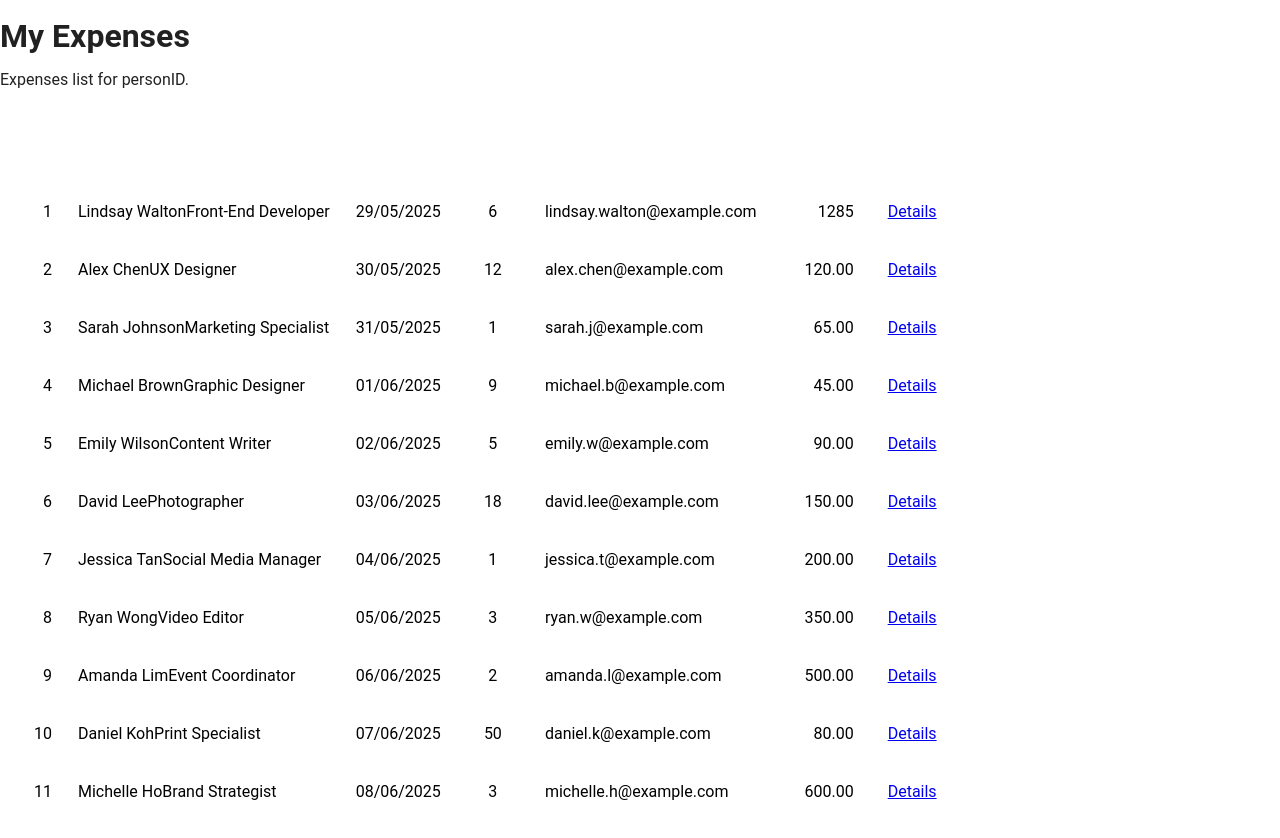
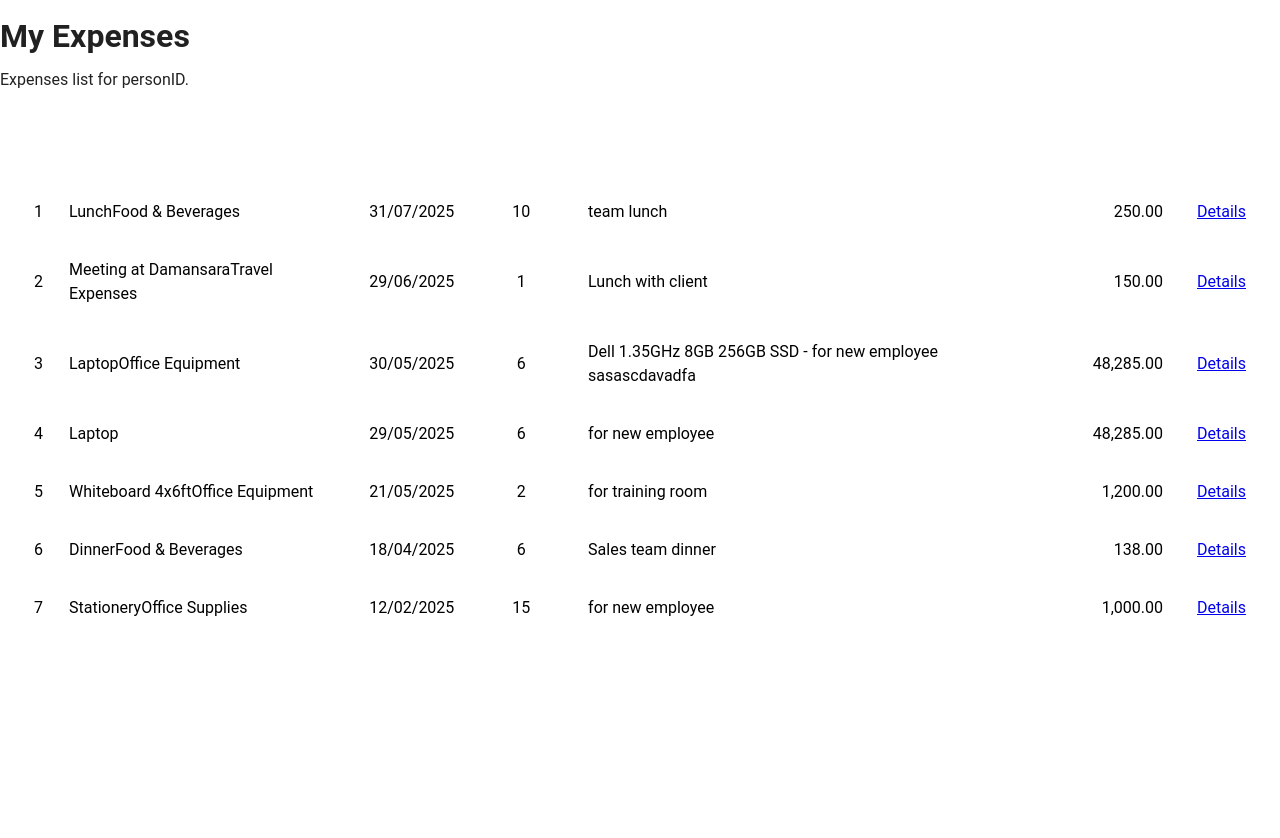
Before and after one commit to leongjs98/claimsy, a Vue app: page /employee/claim/all in a window 1280 px wide. Shown: the part 340-1178 px from the top of the page. After the commit the page ends 1098 px from the top, so only its background shows below. Built offline with nearby package versions, Linux system fonts and the light colour scheme.

Commit message:
changes to "src/pages/employee/claim/all.vue"
edit table, add sorting function

```diff
--- a/src/pages/employee/claim/all.vue
+++ b/src/pages/employee/claim/all.vue
@@ -8,59 +8,50 @@
         </p>
       </div>
     </div>
-    <div class="mt-8 flow-root px-4 sm:px-6 lg:px-8">
+    <div class="mt-8 flow-root px-4 sm:px-8 lg:px-14">
       <div class="-mx-4 -my-2 sm:-mx-6 lg:-mx-8">
         <div class="min-w-full py-2 align-middle sm:px-6 lg:px-8">
           <div class="shadow-sm ring-1 ring-black/5 sm:rounded-lg">
             <table class="min-w-full divide-y divide-gray-300 bg-gray-100 drop-shadow-md">
               <thead class="bg-theme-300 text-white">
                 <tr>
-                  <th
-                    scope="col"
-                    class="rounded-tl-lg py-3 pr-3.5 pl-4 text-right text-sm font-semibold sm:pl-6"
-                  >
-                    #
+                  <th class="rounded-tl-lg py-3 pr-3.5 pl-4 text-right text-sm font-semibold sm:pl-6">#</th>
+                  <th class="py-3.5 pr-3 pl-3.5 text-left text-sm font-semibold">
+                    Category
+                    <button @click="setSort('Category')" class="ml-1 text-xs">
+                      <span v-if="sortKey === 'Category'">{{ sortAsc ? '▲' : '▼' }}</span>
+                      <span v-else>⇅</span>
+                    </button>
                   </th>
-                  <th
-                    scope="col"
-                    class="py-3.5 pr-3 pl-3.5 text-left text-sm font-semibold"
-                  >
-                    Category
+                  <th class="w-fit px-3 py-3.5 text-center text-sm font-semibold">
+                    Date
+                    <button @click="setSort('Date')" class="ml-1 text-xs">
+                      <span v-if="sortKey === 'Date'">{{ sortAsc ? '▲' : '▼' }}</span>
+                      <span v-else>⇅</span>
+                    </button>
                   </th>
-                  <th
-                    scope="col"
-                    class="w-fit px-3 py-3.5 text-left text-sm font-semibold"
-                  >
-                    Date
+                  <th class="px-3 py-3.5 text-center text-sm font-semibold">
+                    Quantity
+                    <button @click="setSort('Item')" class="ml-1 text-xs">
+                      <span v-if="sortKey === 'Item'">{{ sortAsc ? '▲' : '▼' }}</span>
+                      <span v-else>⇅</span>
+                    </button>
                   </th>
-                  <th
-                    scope="col"
-                    class="px-3 py-3.5 text-center text-sm font-semibold"
-                  >
-                    Item(s)
+                  <th class="px-3 py-3.5 text-left text-sm font-semibold w-48">Remark</th>
+                  <th class="px-3 py-3.5 text-right text-sm font-semibold">
+                    Total (RM)
+                    <button @click="setSort('Total')" class="ml-1 text-xs">
+                      <span v-if="sortKey === 'Total'">{{ sortAsc ? '▲' : '▼' }}</span>
+                      <span v-else>⇅</span>
+                    </button>
                   </th>
-                  <th
-                    scope="col"
-                    class="px-3 py-3.5 text-left text-sm font-semibold"
-                  >
-                    Remark
-                  </th>
-                  <th
-                    scope="col"
-                    class="px-3 py-3.5 text-right text-sm font-semibold"
-                  >
-                    Total (RM)
-                  </th>
-                  <th
-                    scope="col"
-                    class="rounded-tr-lg px-3 py-3.5 text-center text-sm font-semibold"
-                  ></th>
+                  <th class="px-3 py-3.5 text-center text-sm font-semibold w-48">Action</th>
                 </tr>
               </thead>
               <tbody class="divide-y divide-gray-200 bg-white">
                 <tr
-                  v-for="(person, index) in people"
-                  :key="person.email"
+                  v-for="(product, index) in sortedExpenses"
+                  :key="product.Name"
                   class="shadow-md"
                 >
                   <td
@@ -72,34 +63,34 @@
                   <td class="px-3 py-4 text-sm whitespace-nowrap text-gray-500">
                     <div class="flex flex-col">
                       <span class="font-medium text-gray-900">{{
-                        person.Name
+                        product.Name
                       }}</span>
                       <span class="text-xs text-gray-500">{{
-                        person.title
+                        product.Category
                       }}</span>
                     </div>
                   </td>
-                  <td class="px-3 py-4 text-sm whitespace-nowrap text-gray-500">
-                    {{ person.Date }}
+                  <td class="px-3 py-4 text-center text-sm whitespace-nowrap text-gray-500">
+                    {{ product.Date }}
                   </td>
                   <td
                     class="px-3 py-4 text-center text-sm whitespace-nowrap text-gray-500"
                   >
-                    {{ person.item }}
+                    {{ product.Item }}
                   </td>
-                  <td
-                    class="w-fit px-3 py-4 text-sm whitespace-nowrap text-gray-500"
-                  >
-                    {{ person.email }}
+                  <td class="px-3 py-4 text-sm text-gray-500 w-32">
+                    <span class="block w-48 truncate overflow-hidden text-ellipsis">
+                      {{ product.Remark }}
+                    </span>
                   </td>
 
                   <td
                     class="px-4 py-4 text-right text-sm whitespace-nowrap text-gray-500"
                   >
-                    {{ person.Total }}
+                    {{ product.Total }}
                   </td>
                   <td
-                    class="px-4 py-4 text-right text-sm whitespace-nowrap text-theme-300"
+                    class="px-4 py-4 text-center text-sm whitespace-nowrap text-theme-300"
                   >
                     <RouterLink class="hover:underline" to="#"
                       >Details</RouterLink
@@ -121,106 +112,103 @@
 
 <script setup>
   // will be connecting to the database later
+import { ref, computed } from 'vue'
 
-  const people = [
+const sortKey = ref('Date')
+const sortAsc = ref(false)
+
+const expenses = [
     {
-      ID: "GMD2039",
-      Name: "Lindsay Walton",
-      title: "Front-End Developer",
-      email: "lindsay.walton@example.com",
-      item: "6",
-      Date: "29/05/2025",
-      Total: 1285.00,
+      Name: "Laptop",
+      Category: "Office Equipment",
+      Date: "30/05/2025",
+      Item: "6",
+      Remark: "Dell 1.35GHz 8GB 256GB SSD - for new employee sasascdavadfa",
+      Total: "48,285.00",
     },
     {
-      ID: "GMD2040",
-      Name: "Alex Chen",
-      title: "UX Designer",
-      email: "alex.chen@example.com",
-      item: "12",
-      Date: "30/05/2025",
-      Total: "120.00",
+      Name: "Whiteboard 4x6ft",
+      Category: "Office Equipment",
+      Date: "21/05/2025",
+      Item: "2",
+      Remark: "for training room",
+      Total: "1,200.00",
     },
     {
-      ID: "GMD2041",
-      Name: "Sarah Johnson",
-      title: "Marketing Specialist",
-      email: "sarah.j@example.com",
-      item: "1",
-      Date: "31/05/2025",
-      Total: "65.00",
-    },
-    {
-      ID: "GMD2042",
-      Name: "Michael Brown",
-      title: "Graphic Designer",
-      email: "michael.b@example.com",
-      item: "9",
-      Date: "01/06/2025",
-      Total: "45.00",
-    },
-    {
-      ID: "GMD2043",
-      Name: "Emily Wilson",
-      title: "Content Writer",
-      email: "emily.w@example.com",
-      item: "5",
-      Date: "02/06/2025",
-      Total: "90.00",
-    },
-    {
-      ID: "GMD2044",
-      Name: "David Lee",
-      title: "Photographer",
-      email: "david.lee@example.com",
-      item: "18",
-      Date: "03/06/2025",
+      Name: "Meeting at Damansara",
+      Category: "Travel Expenses",
+      Date: "29/06/2025",
+      Item: "1",
+      Remark: "Lunch with client",
       Total: "150.00",
     },
     {
-      ID: "GMD2045",
-      Name: "Jessica Tan",
-      title: "Social Media Manager",
-      email: "jessica.t@example.com",
-      item: "1",
-      Date: "04/06/2025",
-      Total: "200.00",
+      Name: "Lunch",
+      Category: "Food & Beverages",
+      Date: "31/07/2025",
+      Item: "10",
+      Remark: "team lunch",
+      Total: "250.00",
     },
     {
-      ID: "GMD2046",
-      Name: "Ryan Wong",
-      title: "Video Editor",
-      email: "ryan.w@example.com",
-      item: "3",
-      Date: "05/06/2025",
-      Total: "350.00",
+      Name: "Dinner",
+      Category: "Food & Beverages",
+      Date: "18/04/2025",
+      Item: "6",
+      Remark: "Sales team dinner",
+      Total: "138.00",
     },
     {
-      ID: "GMD2047",
-      Name: "Amanda Lim",
-      title: "Event Coordinator",
-      email: "amanda.l@example.com",
-      item: "2",
-      Date: "06/06/2025",
-      Total: "500.00",
+      Name: "Stationery",
+      Category: "Office Supplies",
+      Date: "12/02/2025",
+      Item: "15",
+      Remark: "for new employee",
+      Total: "1,000.00",
     },
     {
-      ID: "GMD2048",
-      Name: "Daniel Koh",
-      title: "Print Specialist",
-      email: "daniel.k@example.com",
-      item: "50",
-      Date: "07/06/2025",
-      Total: "80.00",
+      Category: "Laptop",
+      Date: "29/05/2025",
+      Item: "6",
+      Remark: "for new employee",
+      Total: "48,285.00",
     },
-    {
-      ID: "GMD2049",
-      Name: "Michelle Ho",
-      title: "Brand Strategist",
-      email: "michelle.h@example.com",
-      item: "3",
-      Date: "08/06/2025",
-      Total: "600.00",
-    },
+
   ];
+
+//sort by date in descending order (default)
+  function parseDate(dateStr) {
+  // Converts "DD/MM/YYYY" to a Date object
+  const [day, month, year] = dateStr.split('/')
+  return new Date(`${year}-${month}-${day}`)
+}
+
+function getValue(item, key) {
+  if (key === 'Date') return parseDate(item.Date)
+  if (key === 'Total') return Number(item.Total.replace(/,/g, ''))
+  if (key === 'Item') return Number(item.Item)
+  if (key === 'Category') return item.Category || ''
+  if (key === 'Name') return item.Name || ''
+  return item[key] || ''
+}
+
+const sortedExpenses = computed(() =>
+  expenses.slice().sort((a, b) => {
+    const valA = getValue(a, sortKey.value)
+    const valB = getValue(b, sortKey.value)
+    if (valA < valB) return sortAsc.value ? -1 : 1
+    if (valA > valB) return sortAsc.value ? 1 : -1
+    return 0
+  })
+)
+
+function setSort(key) {
+  if (sortKey.value === key) {
+    sortAsc.value = !sortAsc.value
+  } else {
+    sortKey.value = key
+    sortAsc.value = true
+  }
+}
+
 </script>
```
